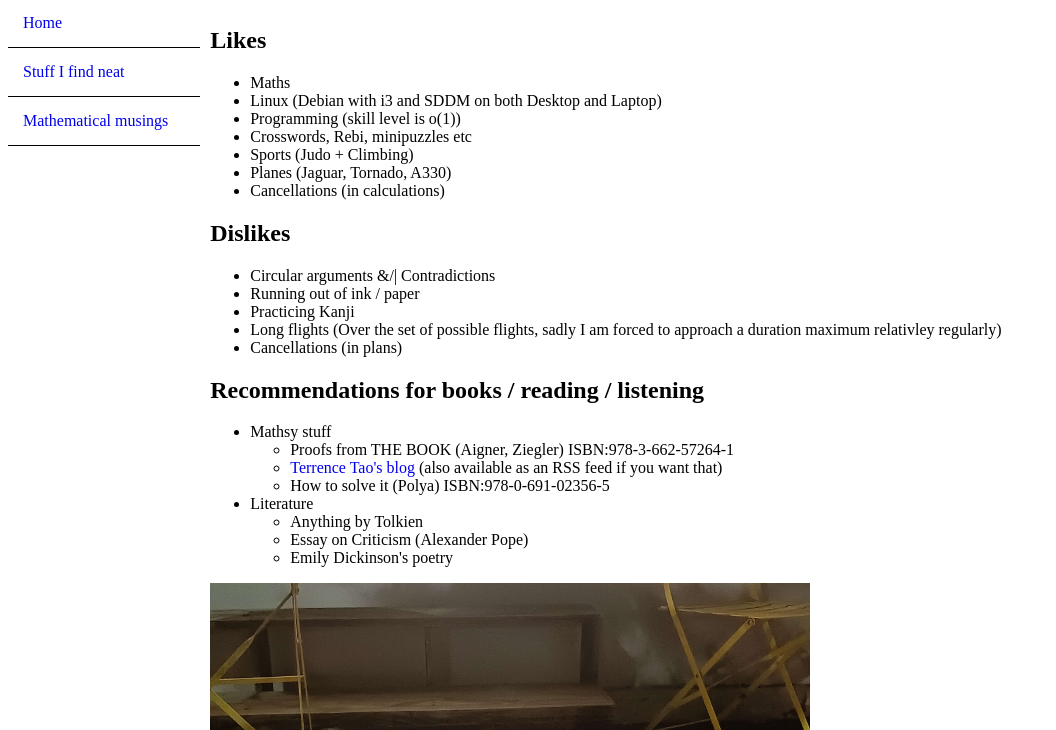
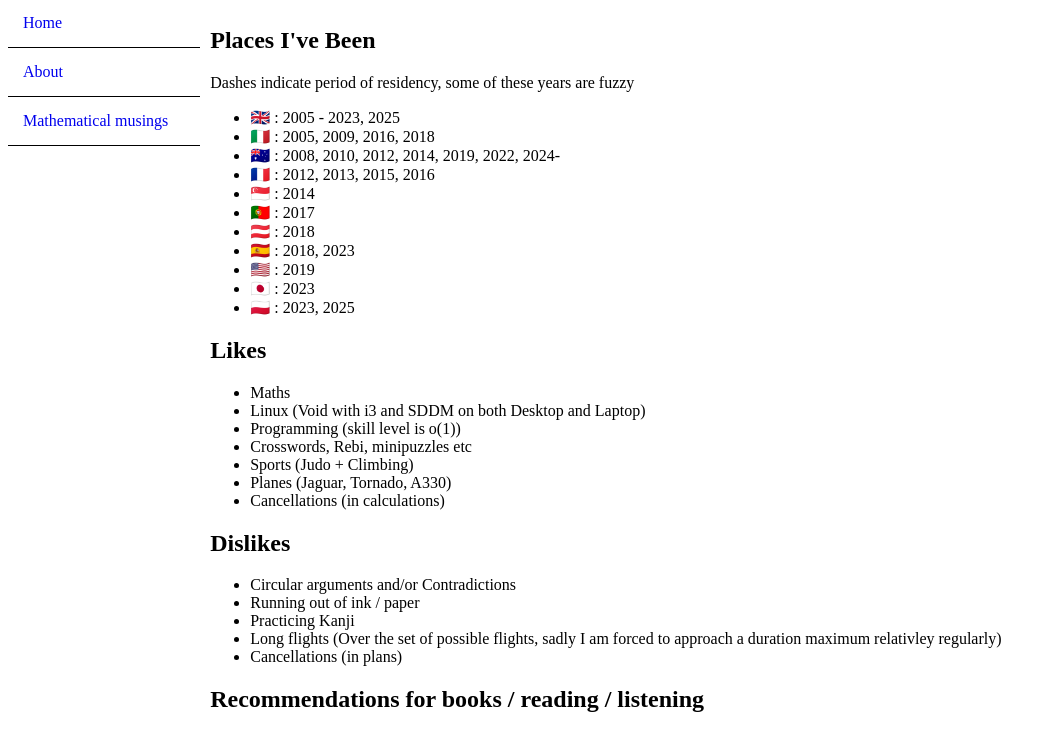
Before and after one commit to Albert10032/Albert10032.github.io, a plain HTML site: page about.html in a window 1280 px wide. Shown: the part 81-811 px from the top of the page, without its empty margins (0-1056 px from the left). Drawn offline with Linux system fonts and the light colour scheme.

Commit message:
end of year updates, added list of visited countries

```diff
--- a/interests.html
+++ b/about.html
@@ -9,20 +9,38 @@
 
 
 <body>
-    <div id="header"><h1>Stuff I like, subjects or otherwise</h1></div>
+    <div id="header"><h1>Bio and stuff I like</h1></div>
 
      <div id="sidebar">
         <a href="index.html"><div id = "interests" class="sidebar-item">Home</div></a>
-        <a href="interests.html"><div id = "interests" class="sidebar-item">Stuff I find neat</div></a>
+	<a href="about.html"><div id = "interests" class="sidebar-item">About</div></a>
         <a href="blogposts.html"><div id = "interests" class="sidebar-item">Mathematical musings</div></a>
     </div>
 
 
     <div id="main">
+	<h2>Places I've Been</h2>
+	Dashes indicate period of residency, some of these years are fuzzy
+	<ul>
+		<li> 🇬🇧 : 2005 - 2023, 2025</li>
+		<li> 🇮🇹 : 2005, 2009, 2016, 2018</li>
+		<li> 🇦🇺 : 2008, 2010, 2012, 2014, 2019, 2022, 2024-</li>
+		<li>  🇫🇷  : 2012, 2013, 2015, 2016 </li>
+		<li> 🇸🇬 : 2014 </li>
+		<li> 🇵🇹 : 2017 </li>
+		<li> 🇦🇹 : 2018 </li>
+		<li>  🇪🇸 : 2018, 2023</li>
+		<li> 🇺🇸 : 2019</li>
+		<li> 🇯🇵  : 2023  </li>
+		<li> 🇵🇱 : 2023, 2025 </li>
+
+	</ul>
+
+
         <h2>Likes</h2>
         <ul>
 		<li>Maths</li>
-            <li>Linux (Debian with i3 and SDDM on both Desktop and Laptop)</li>
+		<li>Linux (Void with i3 and SDDM on both Desktop and Laptop)</li>
 	        <li>Programming (skill level is o(1))</li>
         	<li>Crosswords, Rebi, minipuzzles etc</li>
 	        <li>Sports (Judo + Climbing)</li>
@@ -31,7 +49,7 @@
         </ul>
         <h2>Dislikes</h2>
         <ul>
-            <li>Circular arguments &/| Contradictions</li>
+        	<li>Circular arguments and/or Contradictions</li>
 	        <li>Running out of ink / paper</li>
         	<li>Practicing Kanji</li>
 	        <li>Long flights (Over the set of possible flights, sadly I am forced to approach a duration maximum relativley regularly)</li>
@@ -52,9 +70,6 @@
                     <li>Essay on Criticism (Alexander Pope)</li>
                     <li>Emily Dickinson's poetry</li>
                 </ul>
-
-
-
         </ul>
 
         <img src="general_assets/IMG20250324195012.jpg" width="600">
```
Also changed, not shown: blogposts.html (+1 -1 lines), index.html (+4 -4 lines). Lines whose indentation alone changed are shown as unchanged.
